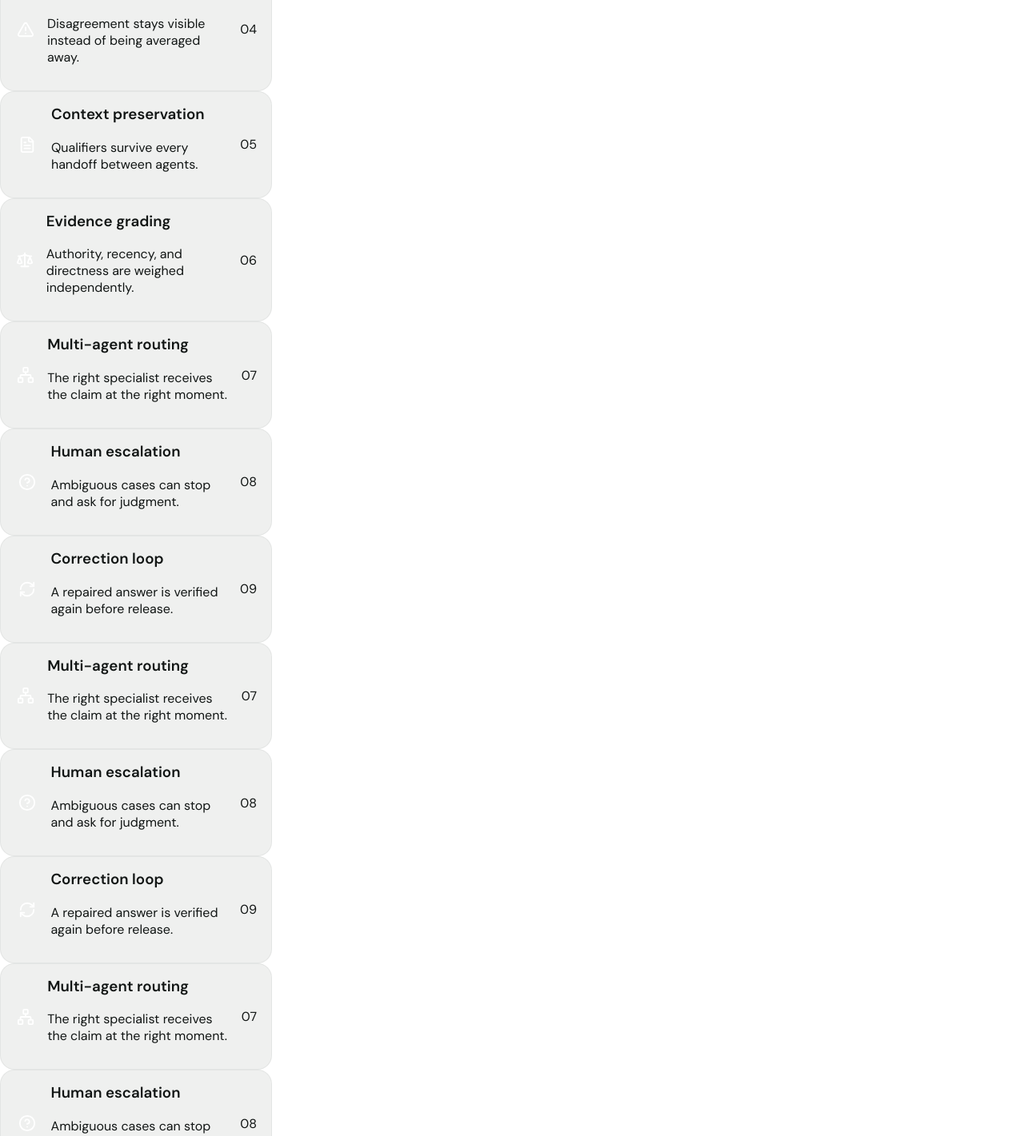
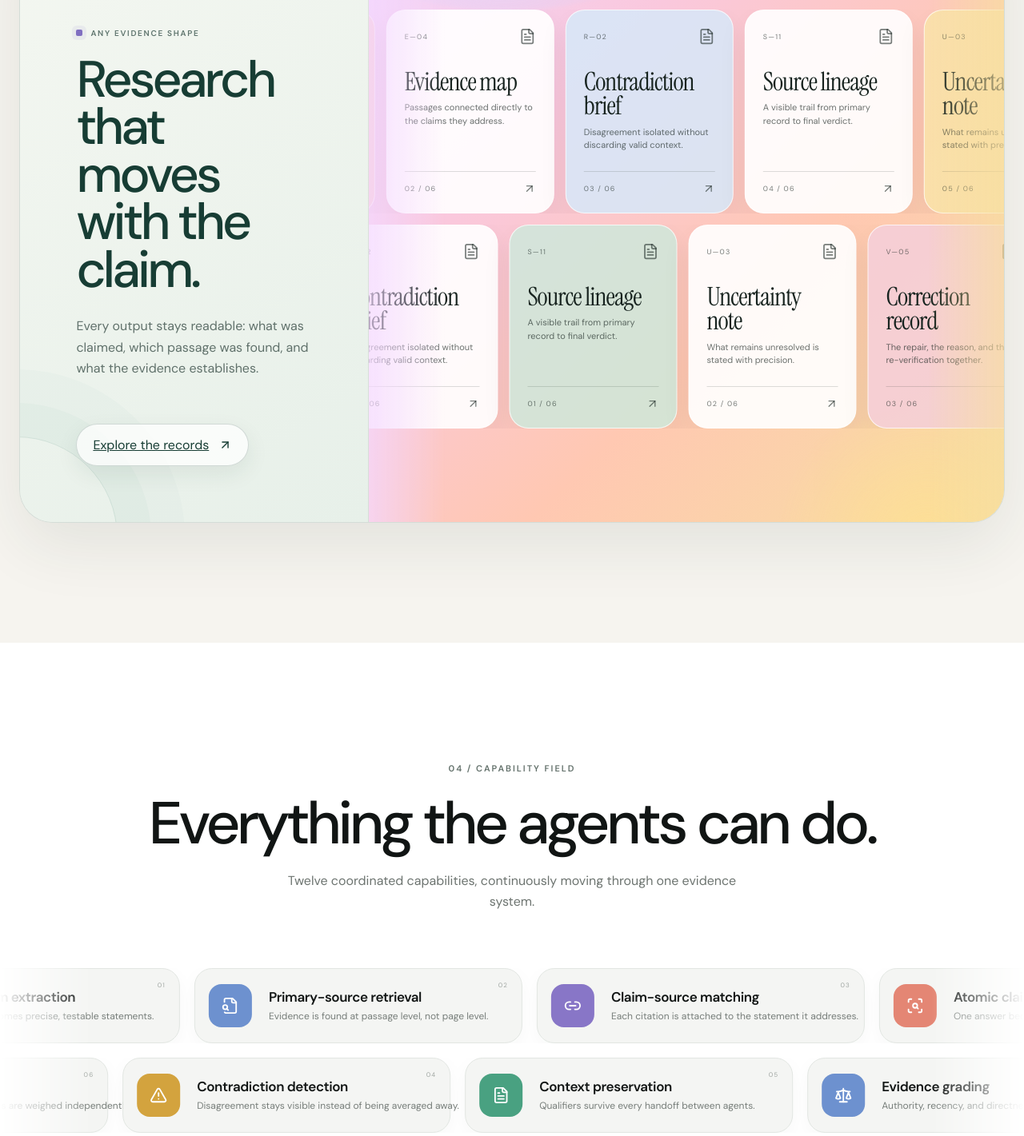
Before and after one commit to Manju10092006/HalluciGuard-Front, a React (Vite) app: page / in a window 1280 px wide. Shown: the part 8460-9881 px from the top of the page at 80% size. Built offline with nearby package versions, Linux system fonts and the light colour scheme.

Commit message:
Add light moving showcase rails

```diff
--- a/src/styles.css
+++ b/src/styles.css
@@ -1872,31 +1872,56 @@ html.lenis, html.lenis body { height: auto; }
 .agent-route i.passed { background: #3c8a72; }
 @keyframes agentCoreIn { from { opacity: 0; transform: translateY(18px) scale(.985); } }
 
-.formats-section-v2 { position: relative; padding: 140px 0 150px; overflow: hidden; background: #f4f3ef; color: #173d34; }
-.format-normal-head { display: grid; grid-template-columns: 220px minmax(480px, 1fr) 330px; align-items: end; gap: 42px; margin-bottom: 64px; }
-.format-normal-head .mini-label { margin: 34px 0 4px; color: #60766e; font-size: 10px; letter-spacing: .17em; }
-.format-normal-head h2 { max-width: 720px; font-size: clamp(58px, 5.7vw, 90px); }
-.format-normal-head > p { margin: 0 0 7px; color: #5f706a; font-size: 16px; line-height: 1.65; }
-.format-normal-grid { display: grid; grid-template-columns: repeat(3, 1fr); gap: 16px; }
-.format-story-card { width: auto; min-height: 340px; padding: 30px; display: flex; flex-direction: column; border: 1px solid rgba(255,255,255,.65); border-radius: 28px; color: #161a18; box-shadow: 0 12px 35px rgba(35,45,41,.04); }
-.format-story-card.peach { background: #f4c5b8; }.format-story-card.lilac { background: #d7cef3; }.format-story-card.sky { background: #c8dcf1; }.format-story-card.mint { background: #bcdccc; }.format-story-card.butter { background: #efdca4; }.format-story-card.rose { background: #ebc0cc; }
-.format-card-head { display: flex; justify-content: space-between; font-size: 10px; letter-spacing: .15em; }
-.format-story-card > svg { margin-top: 60px; }
-.format-story-card h3 { margin: auto 0 14px; padding-top: 30px; font-family: 'Instrument Serif', Georgia, serif; font-size: clamp(38px, 3vw, 52px); font-weight: 400; line-height: .95; letter-spacing: -.04em; }
-.format-story-card p { max-width: 340px; color: rgba(22,26,24,.72); line-height: 1.55; }
-.format-line { margin-top: 24px; display: flex; align-items: center; gap: 12px; }.format-line i { flex: 1; height: 1px; background: rgba(22,26,24,.24); }
-
-.capabilities-section-v2 { padding: 140px 0 160px; background: #fff; }
-.capability-head-v2 { margin: 28px 0 64px; display: grid; grid-template-columns: minmax(500px,850px) 330px; align-items: end; gap: 50px; }
-.capability-head-v2 h2 { font-size: clamp(48px,4.5vw,72px); }
-.capability-head-v2 p { margin: 0 0 8px; color: #6d7470; line-height: 1.6; }
-.capability-grid-v2 { display: grid; grid-template-columns: repeat(3,1fr); gap: 16px; perspective: 900px; }
-.capability-card-v2 { position: relative; min-height: 240px; padding: 28px; overflow: hidden; border: 1px solid #e2e4e1; border-radius: 24px; background: #f5f5f3; }
-.cap-card-number { position: absolute; top: 19px; right: 20px; color: #969b98; font-size: 9px; letter-spacing: .14em; }
-.capability-icon-v2 { width: 50px; height: 50px; display: grid; place-items: center; border-radius: 15px; color: #fff; }
-.capability-card-v2.coral .capability-icon-v2 { background: #df826f; }.capability-card-v2.blue .capability-icon-v2 { background: #668bc8; }.capability-card-v2.violet .capability-icon-v2 { background: #8170bb; }.capability-card-v2.amber .capability-icon-v2 { background: #c99b3f; }.capability-card-v2.mint .capability-icon-v2 { background: #429879; }
-.capability-card-v2 h3 { margin: 42px 0 10px; font-size: 20px; letter-spacing: -.025em; }
-.capability-card-v2 p { max-width: 330px; margin: 0; color: #737976; font-size: 14px; line-height: 1.55; }
+.formats-section-v2 { position: relative; padding: 140px 0 150px; overflow: hidden; background: #f6f4ef; color: #173d34; }
+.research-showcase { min-height: 690px; display: grid; grid-template-columns: minmax(330px,.74fr) minmax(0,1.35fr); overflow: hidden; border: 1px solid rgba(42,70,61,.13); border-radius: 42px; background: #eef3ee; box-shadow: 0 28px 80px rgba(35,56,48,.09); }
+.research-copy-panel { position: relative; z-index: 2; padding: clamp(46px,5.5vw,84px); display: flex; flex-direction: column; justify-content: space-between; border-right: 1px solid rgba(36,71,60,.11); background: linear-gradient(145deg,#f4f7f1 0%,#e7f0e9 100%); }
+.research-copy-panel::after { content: ''; position: absolute; width: 250px; height: 250px; left: -130px; bottom: -145px; border: 1px solid rgba(67,129,110,.16); border-radius: 50%; box-shadow: 0 0 0 42px rgba(67,129,110,.035),0 0 0 84px rgba(67,129,110,.025); }
+.research-copy-panel .mini-label { margin: 58px 0 22px; display: flex; align-items: center; gap: 10px; color: #5e746d; font-size: 10px; letter-spacing: .17em; }
+.research-copy-panel .mini-label i { width: 8px; height: 8px; border-radius: 2px; background: #806fc1; box-shadow: 0 0 0 5px rgba(128,111,193,.09); }
+.research-copy-panel h2 { max-width: 540px; font-size: clamp(52px,5vw,76px); line-height: .93; }
+.research-copy-panel > div > p:last-child { max-width: 500px; margin: 28px 0 0; color: #60716b; font-size: 16px; line-height: 1.65; }
+.research-cta { position: relative; z-index: 1; width: max-content; margin-top: 55px; padding: 15px 20px; display: flex; align-items: center; gap: 12px; border: 1px solid rgba(26,65,54,.18); border-radius: 999px; background: rgba(255,255,255,.74); color: #173d34; box-shadow: 0 10px 28px rgba(30,62,52,.08); transition: transform .25s ease,box-shadow .25s ease; }
+.research-cta:hover { transform: translateY(-2px); box-shadow: 0 14px 34px rgba(30,62,52,.12); }
+.research-motion-window { position: relative; min-width: 0; padding: 128px 0 72px; overflow: hidden; isolation: isolate; background: linear-gradient(135deg,#f2d8ff 0%,#fac8dd 31%,#ffc8b2 62%,#f7dea0 100%); }
+.research-motion-window::before { content: ''; position: absolute; inset: 0; z-index: 3; pointer-events: none; background: linear-gradient(90deg,rgba(244,216,255,.72),transparent 12%,transparent 88%,rgba(247,222,160,.7)); }
+.research-glow { position: absolute; border-radius: 50%; filter: blur(2px); opacity: .72; }
+.research-glow-one { width: 480px; height: 260px; left: -70px; top: -130px; background: radial-gradient(circle,#d6d5ff 0%,rgba(214,213,255,0) 70%); }
+.research-glow-two { width: 430px; height: 330px; right: -120px; bottom: -190px; background: radial-gradient(circle,#ffe191 0%,rgba(255,225,145,0) 70%); }
+.research-marquee-row { position: relative; z-index: 2; overflow: hidden; }
+.research-marquee-row + .research-marquee-row { margin-top: 14px; }
+.research-marquee-track { width: max-content; display: flex; animation: researchDrift 46s linear infinite; will-change: transform; }
+.research-marquee-row.reverse .research-marquee-track { animation-direction: reverse; animation-duration: 53s; }
+.research-card-set { display: flex; gap: 14px; padding-right: 14px; }
+.research-record-card { width: 210px; min-height: 208px; padding: 22px; display: flex; flex: none; flex-direction: column; border: 1px solid rgba(255,255,255,.75); border-radius: 24px; color: #17231f; box-shadow: 0 14px 35px rgba(72,46,70,.08); }
+.research-record-card.peach { background: rgba(250,204,190,.78); }.research-record-card.lilac { background: rgba(222,215,248,.82); }.research-record-card.sky { background: rgba(215,232,248,.86); }.research-record-card.mint { background: rgba(204,234,220,.82); }.research-record-card.butter { background: rgba(249,229,169,.82); }.research-record-card.rose { background: rgba(245,207,220,.82); }
+.research-record-card:nth-child(even) { background: rgba(255,255,255,.91); }
+.research-record-top,.research-record-foot { display: flex; align-items: center; justify-content: space-between; color: rgba(23,35,31,.58); font-size: 9px; letter-spacing: .13em; }
+.research-record-card h3 { margin: 31px 0 9px; font-family: 'Instrument Serif',Georgia,serif; font-size: 32px; font-weight: 400; line-height: .95; letter-spacing: -.03em; }
+.research-record-card p { margin: 0 0 24px; color: rgba(23,35,31,.64); font-size: 11px; line-height: 1.5; }
+.research-record-foot { margin-top: auto; padding-top: 13px; border-top: 1px solid rgba(23,35,31,.15); }
+.research-window-caption { position: absolute; z-index: 4; inset: 38px 38px auto; display: flex; justify-content: space-between; color: rgba(33,46,42,.62); font-size: 9px; letter-spacing: .16em; }
+.research-motion-window:hover .research-marquee-track { animation-play-state: paused; }
+@keyframes researchDrift { to { transform: translateX(-50%); } }
+
+.capabilities-section-v2 { padding: 145px 0 155px; overflow: hidden; background: #fff; }
+.capability-title-wrap { width: min(1050px,calc(100% - 48px)); margin: 0 auto 70px; text-align: center; }
+.capability-title-wrap .section-index { display: inline-block; margin-bottom: 28px; }
+.capability-title-wrap h2 { font-size: clamp(54px,5.8vw,92px); line-height: .92; }
+.capability-title-wrap p { max-width: 610px; margin: 25px auto 0; color: #6d7470; font-size: 16px; line-height: 1.6; }
+.capability-flow { width: min(1500px,100%); margin: 0 auto; display: grid; gap: 18px; }
+.capability-marquee-row { --pill-width: 410px; overflow: hidden; -webkit-mask-image: linear-gradient(90deg,transparent,#000 9%,#000 91%,transparent); mask-image: linear-gradient(90deg,transparent,#000 9%,#000 91%,transparent); }
+.capability-marquee-track { width: max-content; display: flex; animation: capabilityDrift 48s linear infinite; will-change: transform; }
+.capability-marquee-row.reverse .capability-marquee-track { animation-direction: reverse; animation-duration: 55s; }
+.capability-marquee-row.row-2 .capability-marquee-track { animation-duration: 58s; }.capability-marquee-row.row-3 .capability-marquee-track { animation-duration: 51s; }.capability-marquee-row.row-4 .capability-marquee-track { animation-duration: 62s; }
+.capability-pill-set { display: flex; gap: 18px; padding-right: 18px; }
+.capability-pill { position: relative; width: var(--pill-width); min-height: 94px; padding: 17px 52px 17px 17px; display: grid; grid-template-columns: 58px 1fr; align-items: center; gap: 17px; border: 1px solid #e2e6e2; border-radius: 22px; background: #f4f5f3; box-shadow: 0 8px 26px rgba(28,45,39,.035); }
+.capability-pill > span { position: absolute; top: 15px; right: 17px; color: #a1a7a3; font-size: 8px; letter-spacing: .13em; }
+.capability-icon-v2 { width: 54px; height: 54px; display: grid; place-items: center; border-radius: 16px; color: #fff; }
+.capability-pill.coral .capability-icon-v2 { background: #e48674; }.capability-pill.blue .capability-icon-v2 { background: #6d91cf; }.capability-pill.violet .capability-icon-v2 { background: #8876c7; }.capability-pill.amber .capability-icon-v2 { background: #d3a33e; }.capability-pill.mint .capability-icon-v2 { background: #49a181; }
+.capability-pill h3 { margin: 0 0 5px; font-size: 17px; letter-spacing: -.025em; }
+.capability-pill p { margin: 0; overflow: hidden; color: #777e7a; font-size: 12px; line-height: 1.4; text-overflow: ellipsis; white-space: nowrap; }
+.capability-flow:hover .capability-marquee-track { animation-play-state: paused; }
+@keyframes capabilityDrift { to { transform: translateX(-33.3333%); } }
 
 .constellation-section { padding: 145px 0; background: #f7f4ee; }
 .constellation-shell { display: grid; grid-template-columns: minmax(340px,.75fr) minmax(600px,1.25fr); align-items: center; gap: 70px; }
@@ -1923,8 +1948,8 @@ html.lenis, html.lenis body { height: auto; }
   .sequence-heading, .agent-section-head { grid-template-columns: 1fr 2fr; }.sequence-heading > p, .agent-section-head > p { display: none; }
   .sequence-layout { grid-template-columns: 130px 1fr; }.sequence-copy { display: none; }
   .agent-stage { grid-template-columns: .8fr 1.2fr; gap: 30px; }
-  .format-normal-head { grid-template-columns: 180px 1fr; }.format-normal-head > p { grid-column: 2; max-width: 560px; }
-  .capability-grid-v2 { grid-template-columns: repeat(3,1fr); }.capability-card-v2:nth-child(7) { grid-column: span 1; }
+  .research-showcase { grid-template-columns: minmax(300px,.82fr) minmax(0,1.18fr); }
+  .research-copy-panel { padding: 48px; }
   .constellation-shell { grid-template-columns: 1fr; }.constellation-copy { max-width: 900px; }.constellation-board { width: min(820px,100%); margin: 0 auto; }
 }
 
@@ -1933,23 +1958,24 @@ html.lenis, html.lenis body { height: auto; }
   .sequence-heading, .agent-section-head { display: block; }.sequence-heading h2, .agent-section-head h2 { margin-top: 24px; }
   .sequence-layout { margin-top: 42px; display: block; }.sequence-nav { margin-bottom: 18px; flex-direction: row; overflow-x: auto; }.sequence-nav button { min-width: 130px; padding-right: 18px; }.sequence-nav button i { inset: auto 0 0; width: 100%; height: 1px; }.sequence-nav button i::after { transform: scaleX(0); transform-origin: left; }.sequence-nav button.active i::after { transform: scaleX(1); }.sequence-dossier { min-height: 460px; }.sequence-copy { display: flex; padding-left: 0; }
   .agent-stage { display: block; margin-top: 40px; }.agent-wheel { height: auto; padding: 4px 0; display: flex; overflow-x: auto; border: 0; }.agent-wheel::before, .agent-wheel::after, .agent-wheel-focus { display: none; }.agent-wheel button { position: static; min-width: max-content; width: auto; padding: 13px 18px; border: 1px solid rgba(50,42,66,.13); border-radius: 999px; font-size: 17px; opacity: 1 !important; transform: none !important; }.agent-wheel button.active { background: #1f4038; color: #fff; }.agent-core { min-height: 430px; margin-top: 18px; }.agent-core .fold-text { font-size: clamp(48px,12vw,78px); }
-  .formats-section-v2 { height: auto; padding: 110px 0; overflow: visible; }.format-normal-head { display: block; }.format-normal-head h2 { margin: 26px 0; }.format-normal-head > p { max-width: 620px; }.format-normal-grid { grid-template-columns: repeat(2, 1fr); }.format-story-card { width: 100%; min-height: 340px; }
-  .capability-head-v2 { display: block; }.capability-head-v2 p { margin-top: 24px; }.capability-grid-v2 { grid-template-columns: repeat(2,1fr); }.capability-card-v2:nth-child(2), .capability-card-v2:nth-child(10) { grid-column: span 1; }
+  .formats-section-v2 { padding: 110px 0; }.research-showcase { grid-template-columns: 1fr; }.research-copy-panel { min-height: 500px; border-right: 0; border-bottom: 1px solid rgba(36,71,60,.11); }.research-motion-window { min-height: 610px; }
+  .capability-marquee-row { --pill-width: 370px; }
   .constellation-section { padding: 110px 0; }.constellation-board { min-height: 760px; }.source-one { left: 4%; top: 4%; }.source-two { right: 4%; top: 25%; }.source-three { right: 4%; bottom: 4%; }.constellation-verdict { left: 4%; bottom: 25%; }.constellation-claim { width: 230px; }
 }
 
 @media (max-width: 620px) {
   .sequence-pin, .agent-pin { padding-left: 18px; padding-right: 18px; }
-  .sequence-heading h2, .agent-section-head h2, .capability-head-v2 h2, .constellation-copy h2 { font-size: 48px; }
+  .sequence-heading h2, .agent-section-head h2, .capability-title-wrap h2, .constellation-copy h2 { font-size: 48px; }
   .sequence-dossier { min-height: 500px; border-radius: 22px; }.dossier-scene { padding: 24px; }.claim-chip { display: block; }.claim-chip b { display: block; margin-bottom: 8px; }
   .agent-core { padding: 34px 24px; border-radius: 24px; }.agent-core-meta { inset: 22px 22px auto; }.agent-icon { margin-top: 34px; }
-  .formats-section-v2 { padding: 90px 0; }.format-normal-grid { grid-template-columns: 1fr; }.format-story-card { min-height: 320px; padding: 26px; border-radius: 24px; }
-  .capabilities-section-v2 { padding: 100px 0; }.capability-grid-v2 { grid-template-columns: 1fr; }.capability-card-v2 { min-height: 205px; }
+  .formats-section-v2 { padding: 90px 0; }.research-showcase { min-height: 0; border-radius: 28px; }.research-copy-panel { min-height: 460px; padding: 36px 26px; }.research-copy-panel .mini-label { margin-top: 42px; }.research-copy-panel h2 { font-size: 49px; }.research-motion-window { min-height: 550px; padding-top: 108px; }.research-window-caption { inset: 30px 22px auto; }.research-window-caption span:last-child { display: none; }.research-record-card { width: 184px; min-height: 190px; padding: 18px; }.research-record-card h3 { margin-top: 25px; font-size: 28px; }
+  .capabilities-section-v2 { padding: 100px 0; }.capability-title-wrap { width: calc(100% - 36px); margin-bottom: 52px; }.capability-marquee-row { --pill-width: 315px; -webkit-mask-image: linear-gradient(90deg,transparent,#000 5%,#000 95%,transparent); mask-image: linear-gradient(90deg,transparent,#000 5%,#000 95%,transparent); }.capability-pill { min-height: 88px; grid-template-columns: 50px 1fr; padding-left: 14px; gap: 14px; }.capability-icon-v2 { width: 48px; height: 48px; }.capability-pill h3 { font-size: 15px; }.capability-pill p { font-size: 10px; }
   .constellation-shell { gap: 45px; }.constellation-board { min-height: 920px; border-radius: 24px; }.constellation-lines { display: none; }.source-node, .constellation-verdict { position: relative; inset: auto; width: calc(100% - 32px); margin: 16px; }.constellation-claim { position: relative; inset: auto; width: calc(100% - 32px); min-height: 180px; margin: 16px; border-radius: 90px; transform: none; }.source-node { min-height: 128px; }.constellation-verdict { min-height: 145px; }
 }
 
 @media (prefers-reduced-motion: reduce) {
   .rotating-wheel-svg, .wheel-ticks-group { animation: none !important; }
   .dossier-scene, .agent-wheel button, .agent-core, .faq-answer-collapse { transition-duration: .01ms !important; }
-  .format-scroll-track { transform: none !important; }
-}
+  .research-marquee-track, .capability-marquee-track { animation: none !important; transform: translateX(0) !important; }
+  .research-marquee-row, .capability-marquee-row { overflow-x: auto; -webkit-mask-image: none; mask-image: none; }
+}
```
